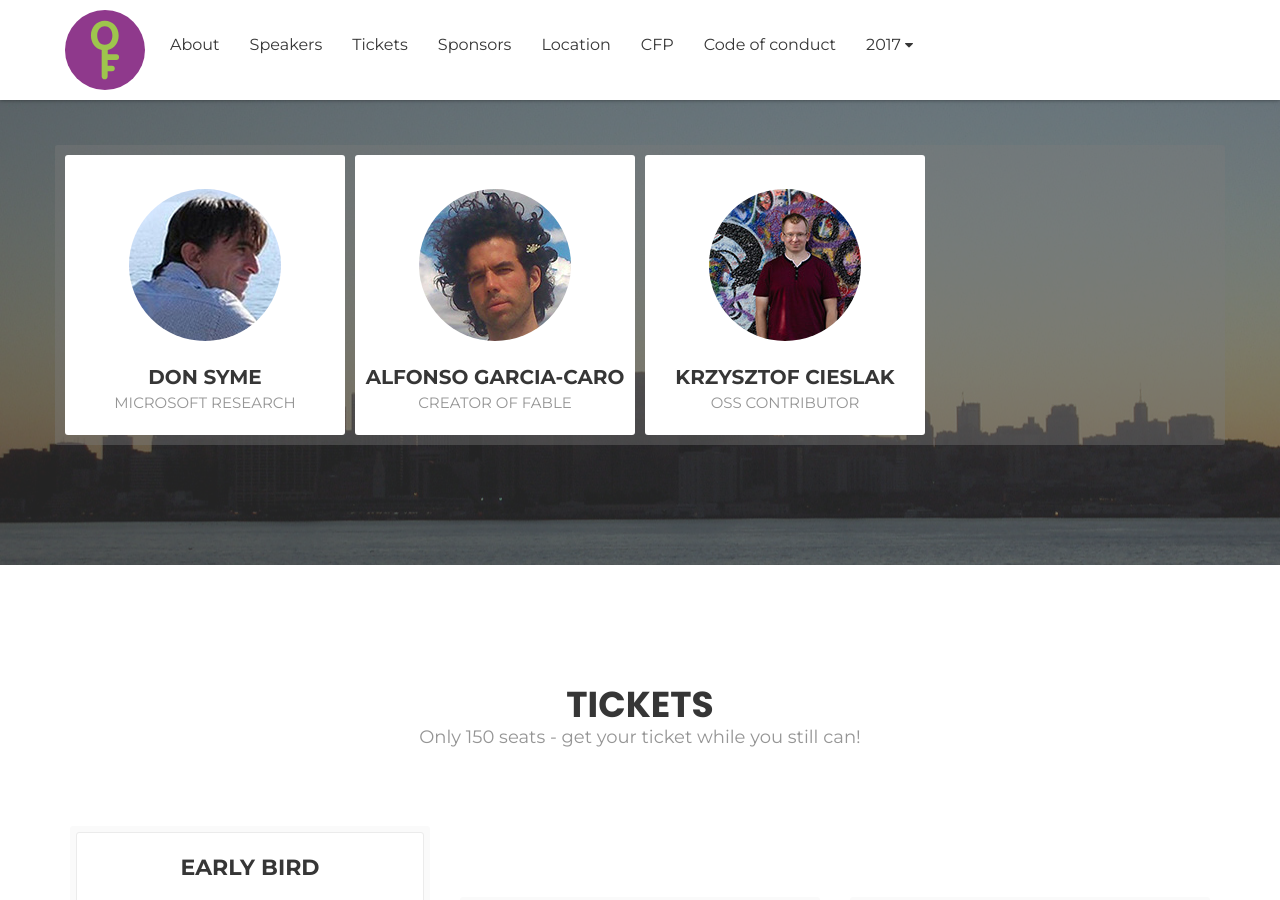
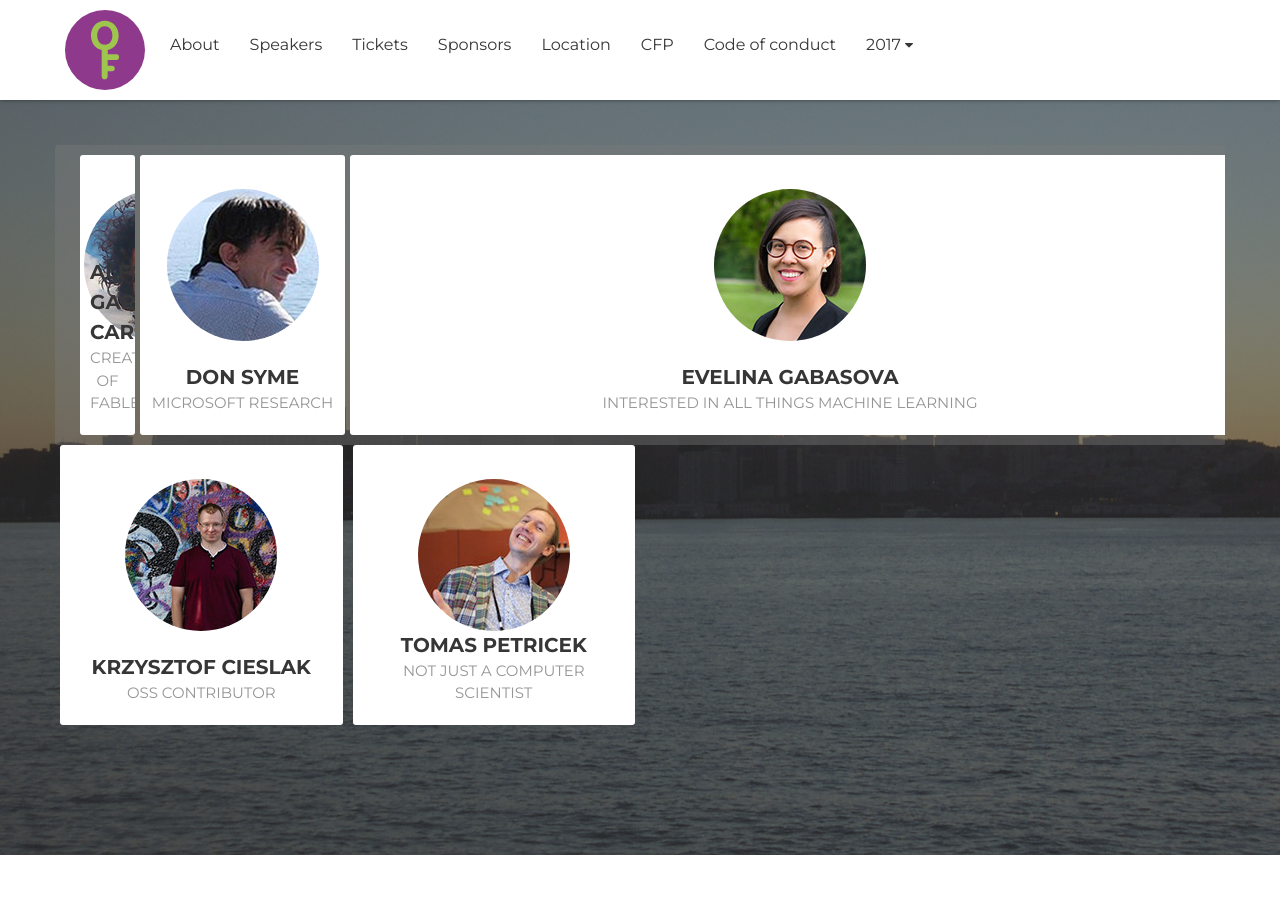
Before and after one commit to open-fsharp/open-fsharp.github.io, a Jekyll site: the page built from index.html, in a window 1280 px wide and 900 px high, scrolled down 1505 px. Built offline with Jekyll 4.4.1, drawn with Linux system fonts in a browser that asks for light colours; the list of posts is cut into pages by our own code; comment, search, counter and statistics services are not loaded.

Commit message:
add new international speakers evelina and tomas

```diff
--- a/index.html
+++ b/index.html
@@ -129,6 +129,26 @@
 			</div>
 			<div class="speak-wrapper">
 				<div class="col-sm-6 col-md-3">
+					<div class="col-sm-6 col-md-3">
+						<div class="row">
+							<div class="speaker-item">
+								<div class="speaker-thumb">
+									<a href="#"><img src="{{ site.baseurl }}public/assets/speakers/2018/alfonso-garcia-caro.jpg" alt="Alfonso Garcia Caro"></a>
+								</div><!-- /.speaker-thumb -->
+								<div class="speaker-content">
+									<a href="#" class="speaker-name">ALFONSO GARCIA-CARO</a>
+									<p class="designation">Creator of Fable</p>
+								</div>
+								<div class="speaker-social">
+									<ul class="social-media">
+										<li><a href="https://twitter.com/alfonsogcnunez"><i class="fa fa-twitter"></i></a></li>
+										<li><a href="https://github.com/alfonsogarciacaro"><i class="fa fa-github"></i></a></li>
+									</ul>
+								</div>
+							</div><!-- /.speaker-item -->
+						</div><!-- /.row -->
+					</div><!-- /.col-sm-6 col-md-3 -->
+
 					<div class="row">
 						<div class="speaker-item">
 							<div class="speaker-thumb">
@@ -151,31 +171,34 @@
 					</div><!-- /.row -->
 				</div><!-- /.col-sm-6 col-md-3 -->
 
-				<div class="col-sm-6 col-md-3">
-					<div class="row">
+				<div class="row">
 						<div class="speaker-item">
 							<div class="speaker-thumb">
-								<a href="#"><img src="{{ site.baseurl }}public/assets/speakers/2018/alfonso-garcia-caro.jpg" alt="Chris Holt"></a>
+								<a href="#"><img src="{{ site.baseurl }}public/assets/speakers/2018/evelina-gabasova.jpg" alt="Evelina Gabasova"></a>
 							</div><!-- /.speaker-thumb -->
 							<div class="speaker-content">
-								<a href="#" class="speaker-name">ALFONSO GARCIA-CARO</a>
-								<p class="designation">Creator of Fable</p>
+								<div class="speaker-content-inner">
+									<a href="#" class="speaker-name">EVELINA GABASOVA</a>
+									<p class="designation">Interested in all things machine learning</p>
+								</div>
 							</div>
 							<div class="speaker-social">
 								<ul class="social-media">
-									<li><a href="https://twitter.com/alfonsogcnunez"><i class="fa fa-twitter"></i></a></li>
-									<li><a href="https://github.com/alfonsogarciacaro"><i class="fa fa-github"></i></a></li>
+									<li><a href="https://twitter.com/evelgab"><i class="fa fa-twitter"></i></a></li>
+									<li><a href="https://github.com/evelinag"><i class="fa fa-github"></i></a></li>
+									<li><a href="http://evelinag.com/"><i class="fa fa-rss"></i></a></li>
 								</ul>
 							</div>
 						</div><!-- /.speaker-item -->
 					</div><!-- /.row -->
 				</div><!-- /.col-sm-6 col-md-3 -->
 
+
 				<div class="col-sm-6 col-md-3">
 					<div class="row">
 						<div class="speaker-item">
 							<div class="speaker-thumb">
-								<a href="#"><img src="{{ site.baseurl }}public/assets/speakers/2018/krzysztof-cieslak.jpg" alt="Chris Holt"></a>
+								<a href="#"><img src="{{ site.baseurl }}public/assets/speakers/2018/krzysztof-cieslak.jpg" alt="Krzysztof Cieslak"></a>
 							</div><!-- /.speaker-thumb -->
 							<div class="speaker-content">
 								<a href="#" class="speaker-name">KRZYSZTOF CIESLAK</a>
@@ -191,6 +214,27 @@
 						</div><!-- /.speaker-item -->
 					</div><!-- /.row -->
 				</div><!-- /.col-sm-6 col-md-3 -->
+
+				<div class="col-sm-6 col-md-3">
+						<div class="row">
+							<div class="speaker-item">
+								<div class="speaker-thumb">
+									<a href="#"><img src="{{ site.baseurl }}public/assets/speakers/2018/tomas-petricek.jpg" alt="Tomas Petricek"></a>
+								</div><!-- /.speaker-thumb -->
+								<div class="speaker-content">
+									<a href="#" class="speaker-name">TOMAS PETRICEK</a>
+									<p class="designation">Not just a computer scientist</p>
+								</div>
+								<div class="speaker-social">
+									<ul class="social-media">
+										<li><a href="https://twitter.com/tomaspetricek"><i class="fa fa-twitter"></i></a></li>
+										<li><a href="https://github.com/tpetricek"><i class="fa fa-github"></i></a></li>
+										<li><a href="http://tomasp.net/blog/"><i class="fa fa-rss"></i></a></li>
+									</ul>
+								</div>
+							</div><!-- /.speaker-item -->
+						</div><!-- /.row -->
+					</div><!-- /.col-sm-6 col-md-3 -->
 
 			</div><!-- /.speak-wrapper -->
 		</div><!-- /.row -->
```
Also changed, not shown: public/assets/speakers/2018/evelina-gabasova.jpg (added), public/assets/speakers/2018/tomas-petricek.jpg (added).
